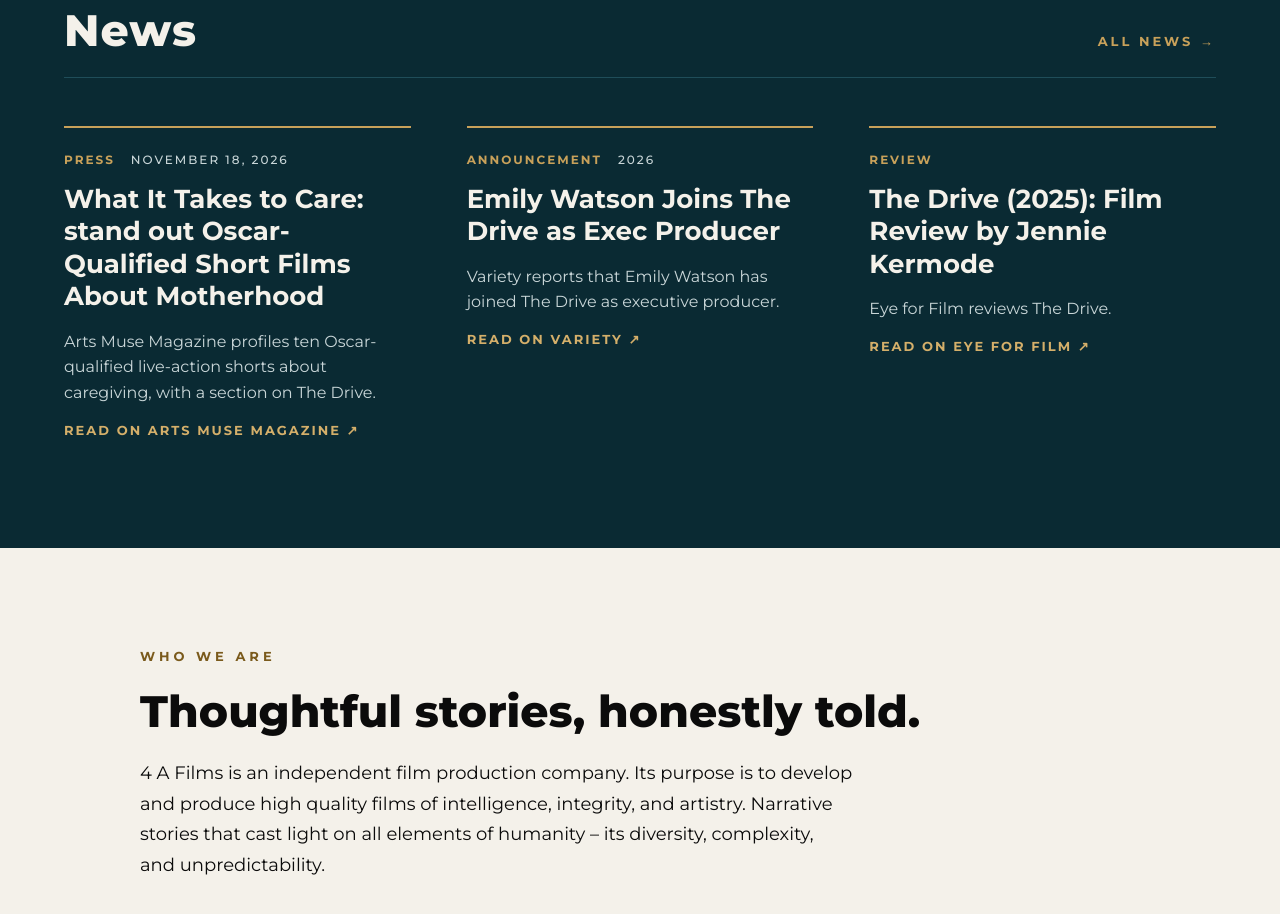
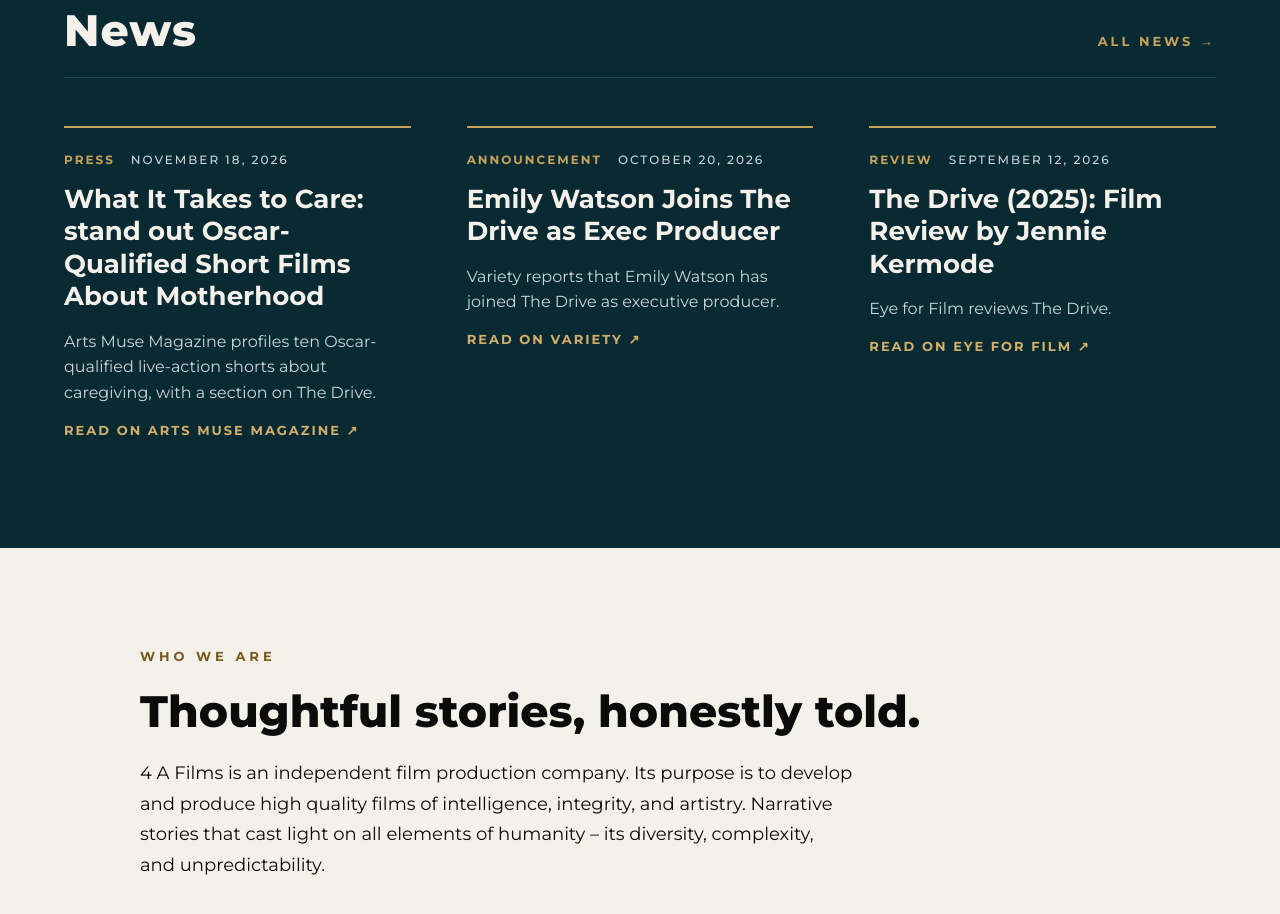
Before and after one commit to escrito-maker/4afilms-site, a plain HTML site: page home.html in a window 1280 px wide. Shown: the part 2038-2952 px from the top of the page. Drawn offline with Linux system fonts and the light colour scheme.

Commit message:
Add files via upload

```diff
--- a/home.html
+++ b/home.html
@@ -98,12 +98,12 @@ section,header,footer{box-sizing:border-box}
 <p style="margin:0;font-size:16px;line-height:1.6;color:#C9D6D8">Arts Muse Magazine profiles ten Oscar-qualified live-action shorts about caregiving, with a section on The Drive.</p>
 <span style="font-size:13px;font-weight:700;letter-spacing:2px;text-transform:uppercase;color:#D4AF6A">Read on Arts Muse Magazine &#8599;</span>
 </a><a href="https://variety.com/2026/film/global/emily-watson-joins-the-drive-as-exec-producer-1236917310/" target="_blank" rel="noopener" style="display:flex;flex-direction:column;gap:16px;border-top:2px solid #C8A15A;padding-top:24px">
-<div style="display:flex;gap:16px;align-items:center;font-size:12px;font-weight:700;letter-spacing:2px;text-transform:uppercase"><span style="color:#C8A15A">Announcement</span><span style="color:#C9D6D8;font-weight:500">2026</span></div>
+<div style="display:flex;gap:16px;align-items:center;font-size:12px;font-weight:700;letter-spacing:2px;text-transform:uppercase"><span style="color:#C8A15A">Announcement</span><span style="color:#C9D6D8;font-weight:500">October 20, 2026</span></div>
 <h3 style="margin:0;font-size:26px;font-weight:700;line-height:1.25">Emily Watson Joins The Drive as Exec Producer</h3>
 <p style="margin:0;font-size:16px;line-height:1.6;color:#C9D6D8">Variety reports that Emily Watson has joined The Drive as executive producer.</p>
 <span style="font-size:13px;font-weight:700;letter-spacing:2px;text-transform:uppercase;color:#D4AF6A">Read on Variety &#8599;</span>
 </a><a href="https://www.eyeforfilm.co.uk/review/the-drive-2025-film-review-by-jennie-kermode" target="_blank" rel="noopener" style="display:flex;flex-direction:column;gap:16px;border-top:2px solid #C8A15A;padding-top:24px">
-<div style="display:flex;gap:16px;align-items:center;font-size:12px;font-weight:700;letter-spacing:2px;text-transform:uppercase"><span style="color:#C8A15A">Review</span></div>
+<div style="display:flex;gap:16px;align-items:center;font-size:12px;font-weight:700;letter-spacing:2px;text-transform:uppercase"><span style="color:#C8A15A">Review</span><span style="color:#C9D6D8;font-weight:500">September 12, 2026</span></div>
 <h3 style="margin:0;font-size:26px;font-weight:700;line-height:1.25">The Drive (2025): Film Review by Jennie Kermode</h3>
 <p style="margin:0;font-size:16px;line-height:1.6;color:#C9D6D8">Eye for Film reviews The Drive.</p>
 <span style="font-size:13px;font-weight:700;letter-spacing:2px;text-transform:uppercase;color:#D4AF6A">Read on Eye for Film &#8599;</span>
```
Also changed, not shown: index.html (+2 -2 lines).
